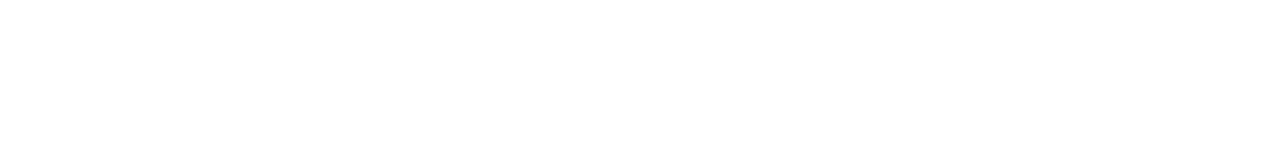
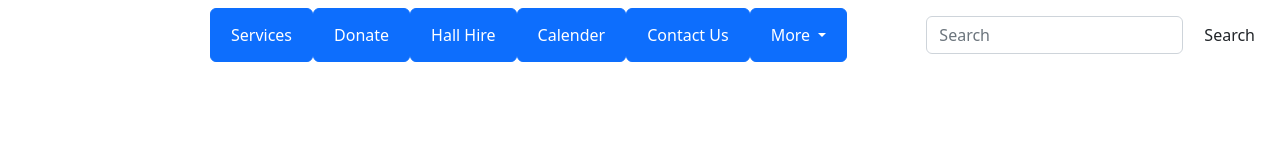
Before and after one commit to W-ill-c/Church-Website-Bootstrap, a website: page homePage.html in a window 1280 px wide. Drawn offline with nearby package versions, Linux system fonts and the light colour scheme.

Commit message:
navBar html

```diff
--- a/homePage.html
+++ b/homePage.html
@@ -5,8 +5,62 @@
     <meta http-equiv="X-UA-Compatible" content="IE=edge">
     <meta name="viewport" content="width=device-width, initial-scale=1.0">
     <title>St Andrew's Church Caversham</title>
+    <link rel="preconnect" href="https://fonts.googleapis.com">
+    <link rel="preconnect" href="https://fonts.gstatic.com" crossorigin>
+    <link href="https://fonts.googleapis.com/css2?family=Montserrat&display=swap" rel="stylesheet">
+    <script src="https://kit.fontawesome.com/1b640705a7.js" crossorigin="anonymous"></script>
+    <link href="https://cdn.jsdelivr.net/npm/bootstrap@5.2.2/dist/css/bootstrap.min.css" rel="stylesheet" integrity="sha384-Zenh87qX5JnK2Jl0vWa8Ck2rdkQ2Bzep5IDxbcnCeuOxjzrPF/et3URy9Bv1WTRi" crossorigin="anonymous">
+    <link rel="stylesheet" href="css/stylesheet.css">
+    <link rel="icon" type="image/png" href="./images/church-icon.jpg">
 </head>
 <body>
-
+    <!-- Navigation Bar -->
+    <section id="navigation">
+        <div class="container-fluid dropdown-center">
+            <nav class="navbar navbar-expand-lg navbar-dark fixed-top" >
+                <div class="container-fluid">
+                    <a class="navbar-brand" href="#">St Andrew's Church</a>
+                    <button class="navbar-toggler" type="button" data-bs-toggle="collapse" data-bs-target="#navbarSupportedContent" aria-controls="navbarSupportedContent" aria-expanded="false" aria-label="Toggle navigation">
+                        <span class="navbar-toggler-icon"></span>
+                    </button>
+                    <div class="collapse navbar-collapse" id="navbarSupportedContent">
+                        <ul class="navbar-nav me-auto mb-2 mb-lg-0">
+                            <li class="nav-item">
+                                <button type="button" class="btn btn-primary" name="services">                                <a class="nav-link active" aria-current="page" href="#">Services</a></button>
+                            </li>
+                            <li class="nav-item">
+                                <button type="button" class="btn btn-primary" name="donate">                                <a class="nav-link active" aria-current="page" href="#">Donate</a></button>
+                            </li>
+                            <li class="nav-item">
+                                <button type="button" class="btn btn-primary" name="hallHire">                                <a class="nav-link active" aria-current="page" href="#">Hall Hire</a></button>
+                            </li>
+                            <li class="nav-item">
+                                <button type="button" class="btn btn-primary" name="calender">                                <a class="nav-link active" aria-current="page" href="#">Calender</a></button>
+                            </li>
+                            <li class="nav-item">
+                                <button type="button" class="btn btn-primary" name="contactUs">                                <a class="nav-link active" aria-current="page" href="#">Contact Us</a></button>
+                            </li>
+                            <li>
+                                <button class="btn btn-primary nav-item dropdown">                                      <a class="nav-link active dropdown-toggle" href="#" role="button" data-bs-toggle="dropdown" aria-expanded="false">
+                                    More </a>
+                                    <ul class="dropdown-menu dropdown-link-hover-color menu">
+                                        <li><a class="dropdown-item" href="#">Groups & Activities</a></li>
+                                        <li><a class="dropdown-item" href="#">EcoChurch</a></li>
+                                        <li><a class="dropdown-item" href="#">Mission</a></li>
+                                        <li><a class="dropdown-item" href="#">History</a></li>
+                                        <li><a class="dropdown-item" href="#">Links</a></li>
+                                    </ul>
+                                </button>
+                            </li>
+                        </ul>
+                        <form action="/" method="post" class="d-flex" role="search">
+                            <input type="text" class="form-control me-2" placeholder="Search" aria-label="Search" name="search">
+                            <button class="navbBtn btn btn-outline" type="Submit">Search</button>
+                        </form>
+                    </div>
+                </div>
+            </nav>
+        </div>
+    </section>
 </body>
 </html>
```
Also changed, not shown: servicesPage.html (+66 -0 lines).
